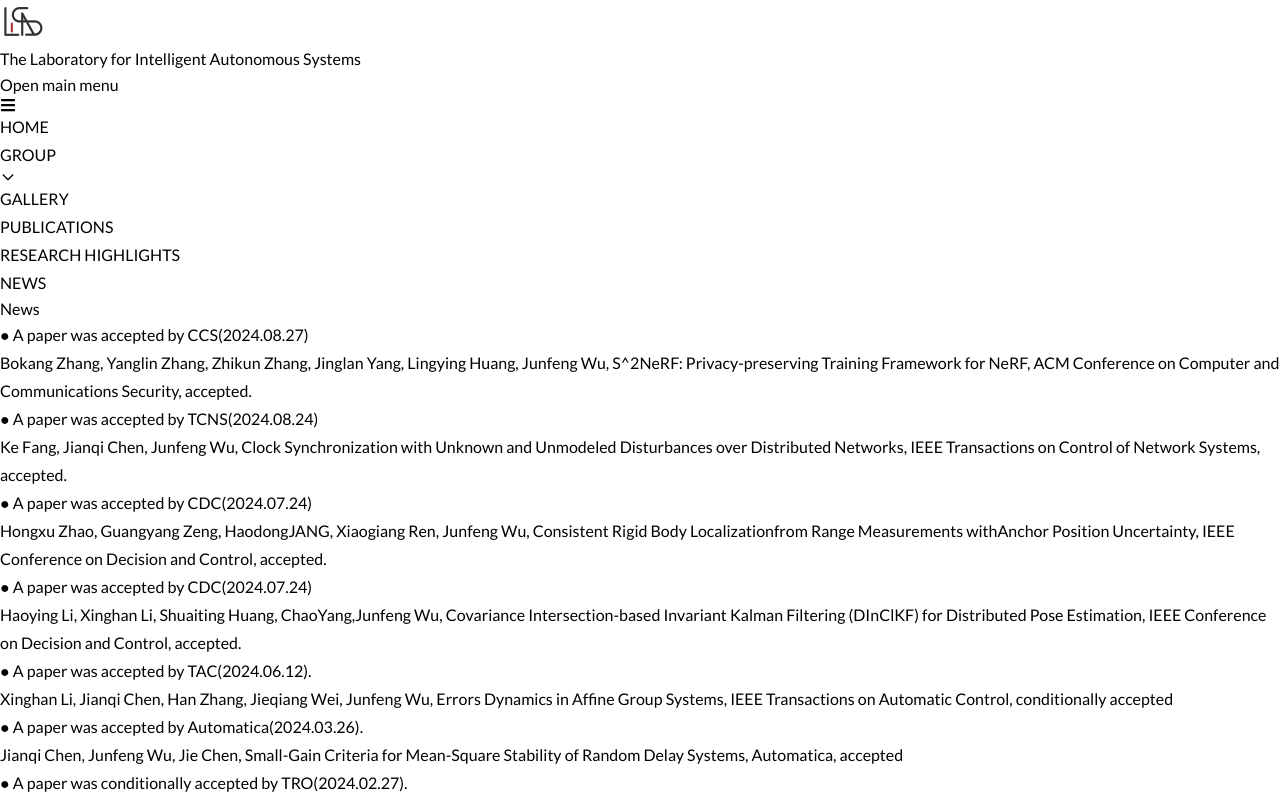
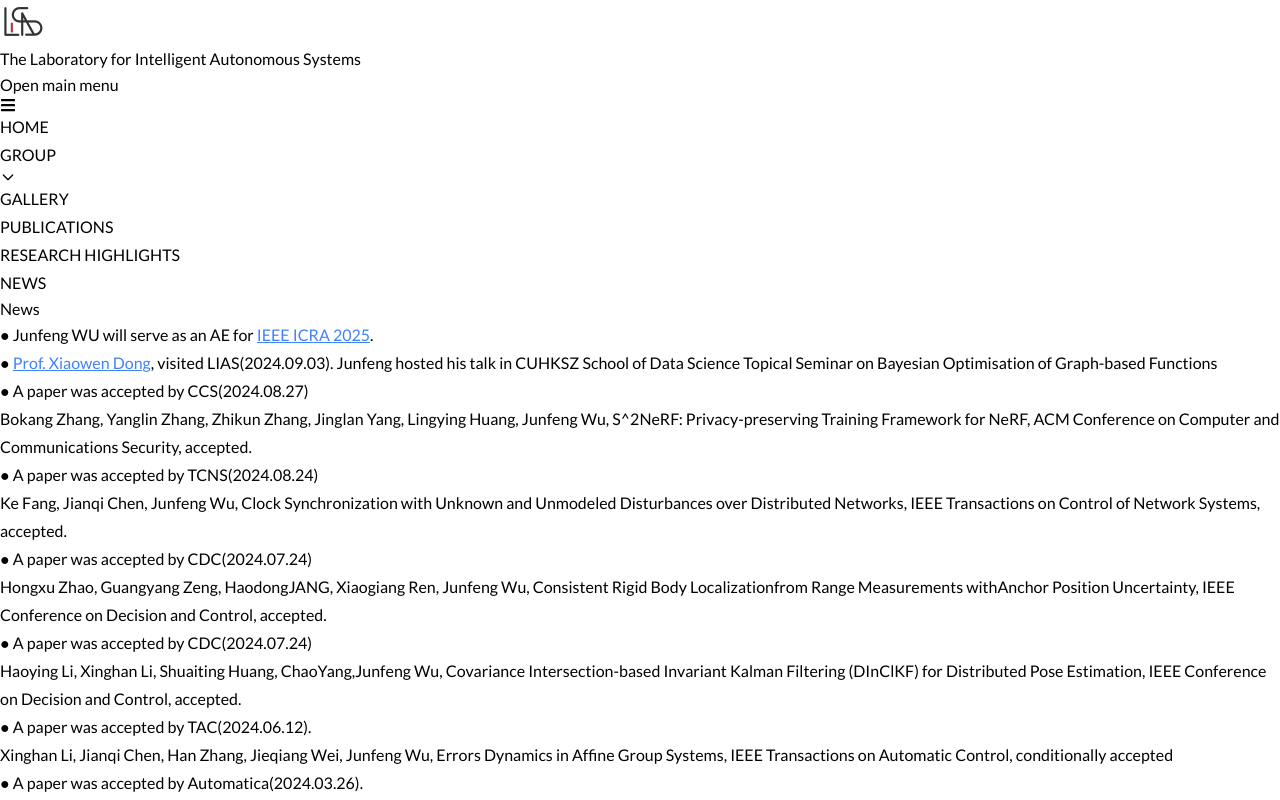
Before and after one commit to LIAS-CUHKSZ/lias-cuhksz.github.io, a Next.js app: page /news in a window 1280 px wide. Shown: the top 800 px of the page. Built offline with nearby package versions, Linux system fonts and the light colour scheme.

Commit message:
feat: update news, fix some typo

```diff
--- a/app/news/page.tsx
+++ b/app/news/page.tsx
@@ -10,6 +10,30 @@ function Page(): JSX.Element {
       <div className="mx-auto mb-20 max-w-5xl items-start justify-center p-4 md:mt-20">
         <h2 className="mb-4 text-2xl font-semibold">News</h2>
         <div>
+          <p>
+            ● Junfeng WU will serve as an AE for{" "}
+            <a
+              href="https://2025.ieee-icra.org/"
+              target="_blank"
+              rel="noreferrer"
+            >
+              IEEE ICRA 2025
+            </a>
+            .
+          </p>
+          <p>
+            ●{" "}
+            <a
+              href="https://eng.ox.ac.uk/people/xiaowen-dong/"
+              target="_blank"
+              rel="noreferrer"
+            >
+              Prof. Xiaowen Dong
+            </a>
+            , visited LIAS(2024.09.03). Junfeng hosted his talk in CUHKSZ School
+            of Data Science Topical Seminar on Bayesian Optimisation of
+            Graph-based Functions
+          </p>
           <p>● A paper was accepted by CCS(2024.08.27)</p>
           <p>
             Bokang Zhang, Yanglin Zhang, Zhikun Zhang, Jinglan Yang, Lingying
--- a/app/publications/page.tsx
+++ b/app/publications/page.tsx
@@ -13,7 +13,7 @@ function Page(): JSX.Element {
           <p>
             [50] Ke Fang, Jianqi Chen, Junfeng Wu, Clock Synchronization with
             Unknown and Unmodeled Disturbances over Distributed Networks, IEEE
-            Transactions on Control of Network Systems accept.
+            Transactions on Control of Network Systems accepted.
           </p>
           <p>
             [49] Xinghan Li, Jianqi Chen, Han Zhang, Jieqiang Wei, Junfeng Wu,
```
